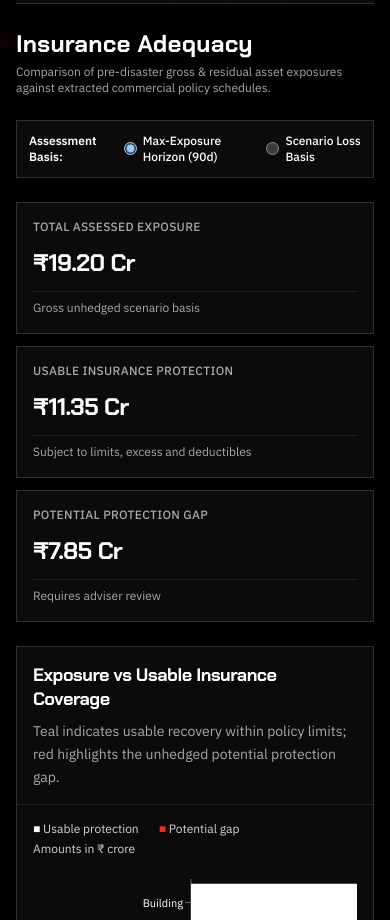
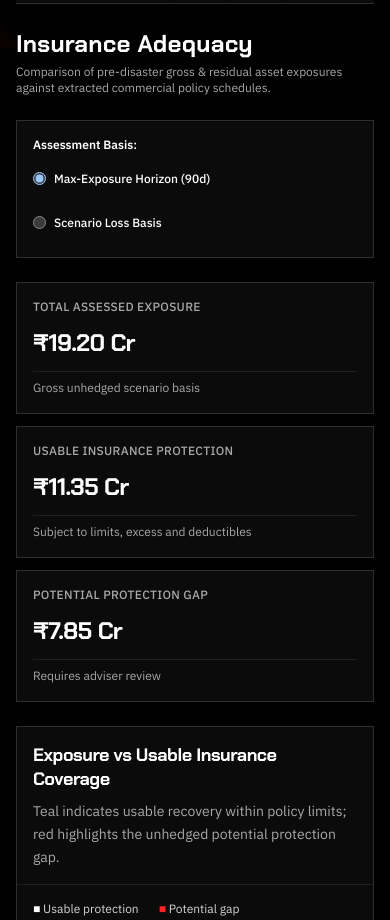
Before and after one commit to TECHMINEs/Nexora, a Next.js app: page /Nexora/facility/fac-wb-metal/insurance in a window 390 px wide. Shown: the part 820-1740 px from the top of the page. Built offline with nearby package versions, Linux system fonts and the light colour scheme.

Commit message:
Improve mobile insurance controls and scenario copy

```diff
--- a/app/facility/[id]/scenarios/page.tsx
+++ b/app/facility/[id]/scenarios/page.tsx
@@ -56,7 +56,7 @@ export default function ScenarioStudioPage({
       <section id="results" className="scroll-mt-24 border border-line bg-card p-5 sm:p-6">
         <p className="font-mono text-xs font-bold uppercase tracking-widest text-brand-400">See what changes</p>
         <h2 className="mt-1 font-display text-xl font-bold text-ink">{scenario.name}: estimated loss</h2>
-        <p className="mt-2 text-sm leading-relaxed text-muted-foreground">{scenario.description} Change a slider above to see these amounts recalculate. These are modelled sample losses, not a forecast.</p>
+        <p className="mt-2 text-sm leading-relaxed text-muted-foreground">{scenario.description}. Change a slider above to see these amounts recalculate. These are modelled sample losses, not a forecast.</p>
         <div className="mt-5 grid gap-3 sm:grid-cols-3">
           <div className="border border-line bg-black/40 p-4"><p className="text-xs text-muted-foreground">Without controls</p><p className="mt-1 font-display text-2xl font-bold text-ink">{formatINR(currentView.gross.total.value)}</p></div>
           <div className="border border-brand-500 bg-brand-500/10 p-4"><p className="text-xs text-muted-foreground">With verified controls</p><p className="mt-1 font-display text-2xl font-bold text-ink">{formatINR(residual.total.value)}</p></div>
--- a/components/insurance/BasisSelector.tsx
+++ b/components/insurance/BasisSelector.tsx
@@ -14,11 +14,11 @@ export function BasisSelector({
   const selectedScenarioId = basis.kind === 'scenario' ? basis.scenarioId : scenarios[0]?.id ?? '';
 
   return (
-    <div className="flex flex-col sm:flex-row sm:items-center justify-between gap-3 p-3 bg-card border border-line rounded-lg text-xs">
-      <div className="flex items-center gap-4">
-        <span className="font-semibold text-ink">Assessment Basis:</span>
-        <div className="flex items-center gap-3">
-          <label className="flex items-center gap-1.5 cursor-pointer">
+    <div className="flex flex-col gap-4 rounded-lg border border-line bg-card p-4 text-xs lg:flex-row lg:items-center lg:justify-between">
+      <div className="flex flex-col gap-2 sm:flex-row sm:items-center sm:gap-4">
+        <span className="shrink-0 font-semibold text-ink">Assessment Basis:</span>
+        <div className="grid gap-2 sm:grid-cols-2 sm:gap-4">
+          <label className="flex min-h-9 items-center gap-2 cursor-pointer">
             <input
               type="radio"
               name="basis_kind"
@@ -29,7 +29,7 @@ export function BasisSelector({
             <span className="font-medium text-ink">Max-Exposure Horizon (90d)</span>
           </label>
 
-          <label className="flex items-center gap-1.5 cursor-pointer">
+          <label className="flex min-h-9 items-center gap-2 cursor-pointer">
             <input
               type="radio"
               name="basis_kind"
@@ -43,13 +43,13 @@ export function BasisSelector({
       </div>
 
       {!isMaxExposure && (
-        <div className="flex items-center gap-2">
-          <span className="text-muted-foreground">Select Scenario:</span>
+        <div className="flex min-w-0 flex-col gap-2 sm:flex-row sm:items-center">
+          <span className="shrink-0 text-muted-foreground">Select Scenario:</span>
           <Select
             value={selectedScenarioId}
             onValueChange={(val) => onChange({ kind: 'scenario', scenarioId: val })}
           >
-            <SelectTrigger className="w-[200px] h-8 text-xs bg-canvas font-medium">
+            <SelectTrigger className="w-full min-w-0 h-10 text-xs bg-canvas font-medium sm:w-[260px]">
               <SelectValue />
             </SelectTrigger>
             <SelectContent>
```
